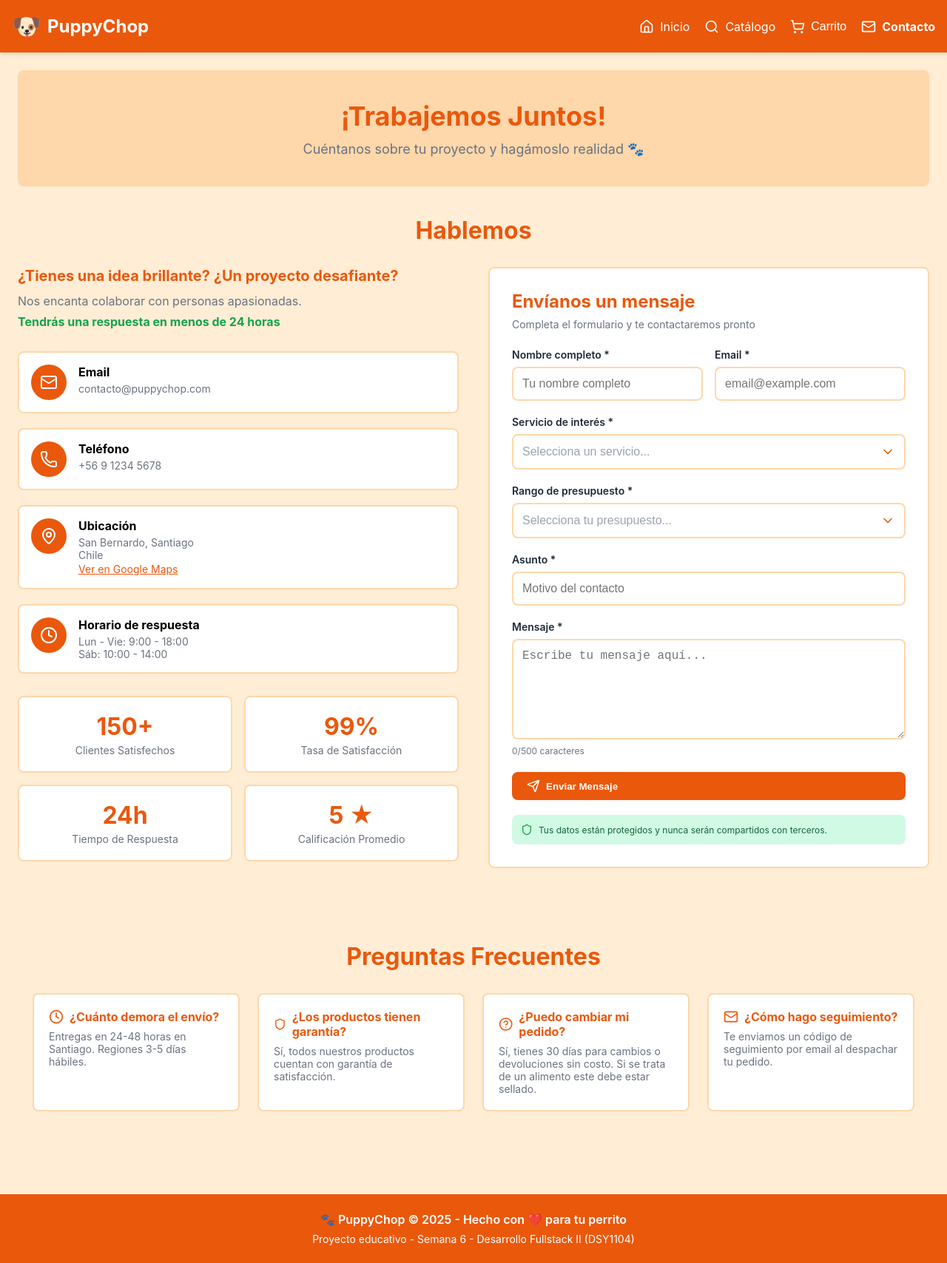
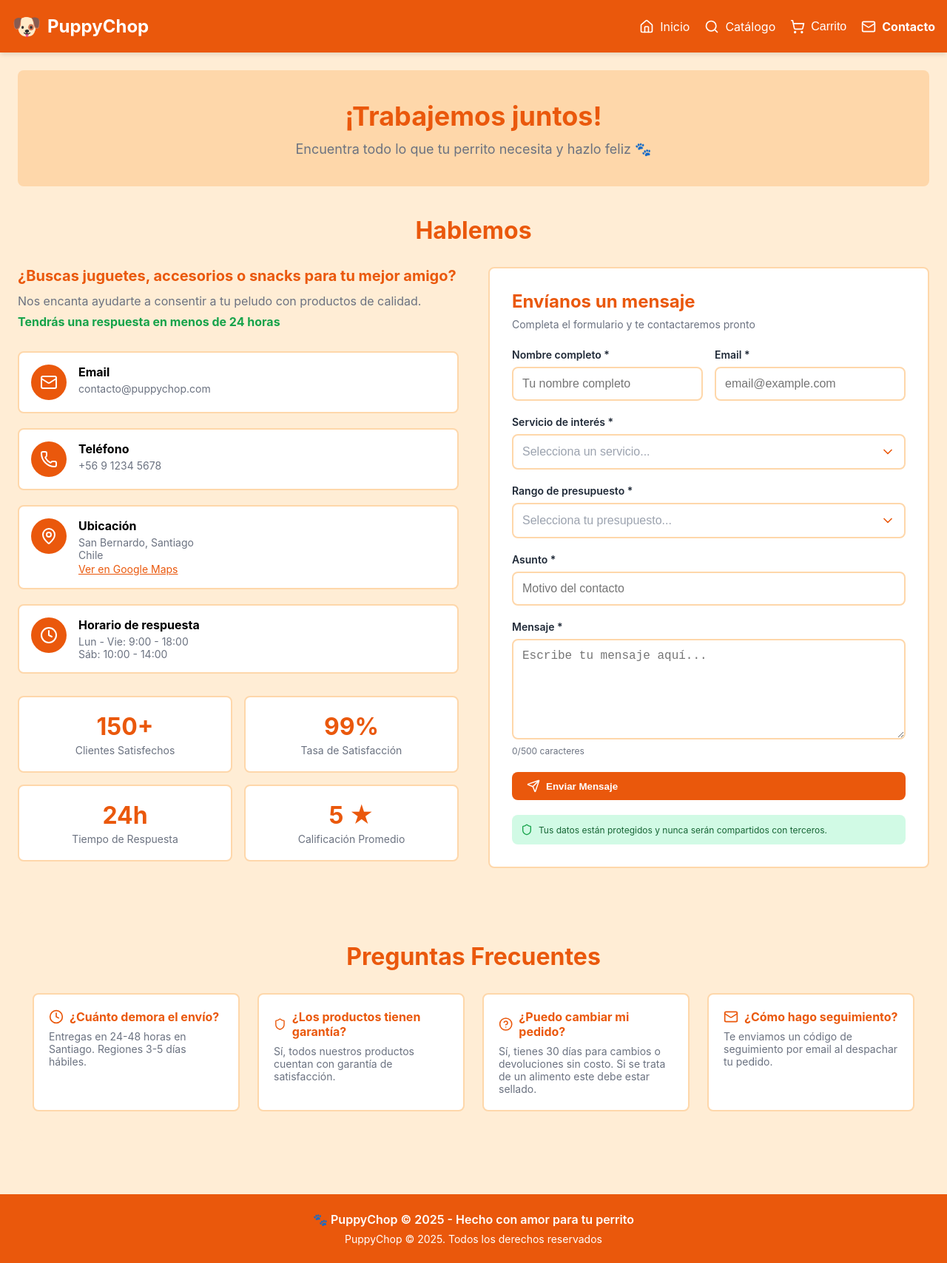
Before and after one commit to gubynousky/puppy_chop_2, a React (Create React App) app: page /contacto in a window 1280 px wide. Shown: the whole page at 74% size. Built offline with nearby package versions, Linux system fonts and the light colour scheme; the HTML template or start-up script is replaced by a standard one.

Commit message:
Se realizan cambios esteticos

```diff
--- a/src/layouts/MainLayout.js
+++ b/src/layouts/MainLayout.js
@@ -28,10 +28,10 @@ function MainLayout({ cantidadCarrito, carrito }) {
         marginTop: '48px'
       }}>
         <p style={{ fontWeight: '600', marginBottom: '8px' }}>
-          🐾 PuppyChop © 2025 - Hecho con ❤️ para tu perrito
+          🐾 PuppyChop © 2025 - Hecho con amor para tu perrito
         </p>
         <p style={{ fontSize: '14px' }}>
-          Proyecto educativo - Semana 6 - Desarrollo Fullstack II (DSY1104)
+          PuppyChop © 2025. Todos los derechos reservados
         </p>
       </footer>
     </div>
--- a/src/pages/ContactoPage.js
+++ b/src/pages/ContactoPage.js
@@ -105,13 +105,13 @@ function ContactoPage() {
           color: '#ea580c',
           marginBottom: '12px'
         }}>
-          ¡Trabajemos Juntos!
+          ¡Trabajemos juntos!
         </h2>
         <p style={{
           fontSize: '18px',
           color: '#6b7280'
         }}>
-          Cuéntanos sobre tu proyecto y hagámoslo realidad 🐾
+          Encuentra todo lo que tu perrito necesita y hazlo feliz 🐾
         </p>
       </section>
 
@@ -145,10 +145,10 @@ function ContactoPage() {
                 marginBottom: '12px',
                 color: '#ea580c'
               }}>
-                ¿Tienes una idea brillante? ¿Un proyecto desafiante?
+                ¿Buscas juguetes, accesorios o snacks para tu mejor amigo?
               </h3>
               <p style={{ color: '#6b7280', marginBottom: '8px' }}>
-                Nos encanta colaborar con personas apasionadas.
+                Nos encanta ayudarte a consentir a tu peludo con productos de calidad.
               </p>
               <p style={{ color: '#16a34a', fontWeight: 'bold' }}>
                 Tendrás una respuesta en menos de 24 horas
```
